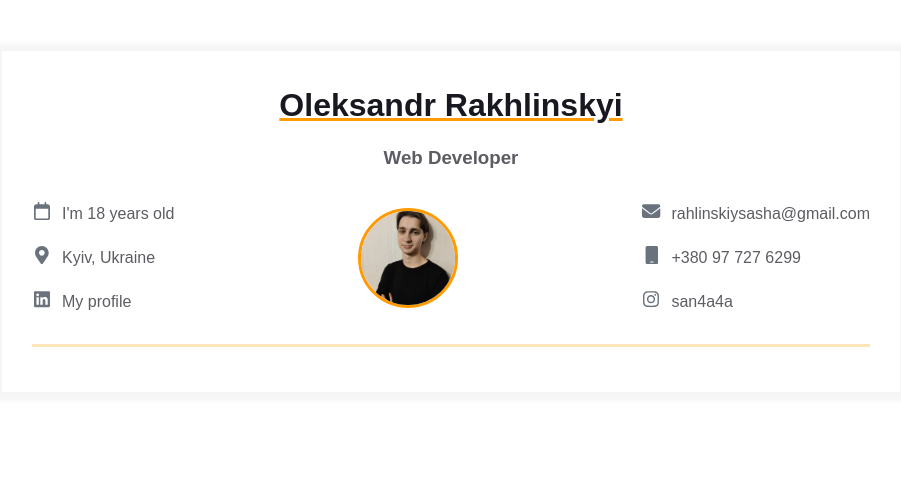
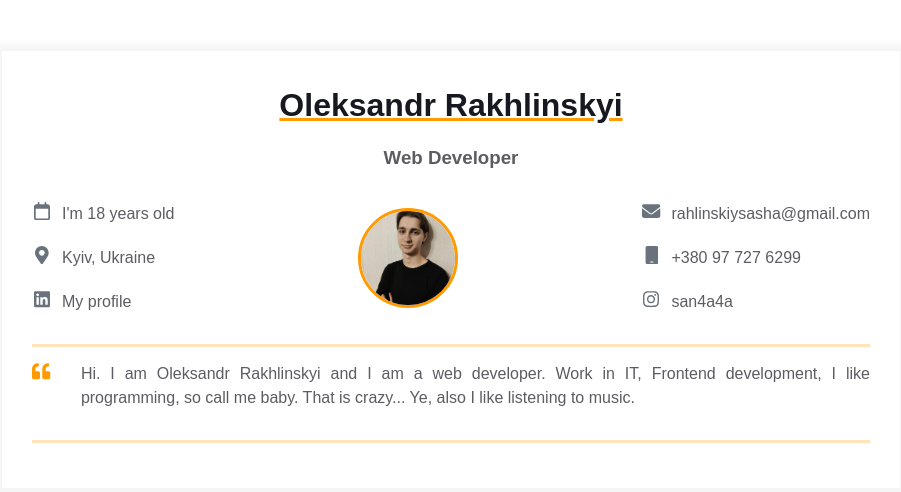
Before and after one commit to sashok1353/homepage, a plain HTML site: page index.html in a window 1280 px wide. Shown: the whole page, without its empty margins (189-1090 px from the left). Drawn offline with Linux system fonts and the light colour scheme.

Commit message:
Added intro block

```diff
--- a/index.html
+++ b/index.html
@@ -71,6 +71,23 @@
               </div>
             </div>
           </div>
+          <div class="container">
+			<div class="resume__block">
+			  <div class="intro">
+				<div class="intro__icon-wrapper">
+				  <svg class="intro__icon" xmlns="http://www.w3.org/2000/svg" viewBox="0 0 512 512">
+					<path
+					  d="M464 256h-80v-64c0-35.3 28.7-64 64-64h8c13.3 0 24-10.7 24-24V56c0-13.3-10.7-24-24-24h-8c-88.4 0-160 71.6-160 160v240c0 26.5 21.5 48 48 48h128c26.5 0 48-21.5 48-48V304c0-26.5-21.5-48-48-48zm-288 0H96v-64c0-35.3 28.7-64 64-64h8c13.3 0 24-10.7 24-24V56c0-13.3-10.7-24-24-24h-8C71.6 32 0 103.6 0 192v240c0 26.5 21.5 48 48 48h128c26.5 0 48-21.5 48-48V304c0-26.5-21.5-48-48-48z">
+					</path>
+				  </svg>
+				</div>
+				<p class="intro_text">Hi.
+					I am Oleksandr Rakhlinskyi and I am a web developer. Work in IT, Frontend development,
+					I like programming, so call me baby. That is crazy... Ye, also I like listening to music.
+				</p>
+			  </div>
+			</div>
+		  </div>
         </div>
       </main>
   </body>
```
